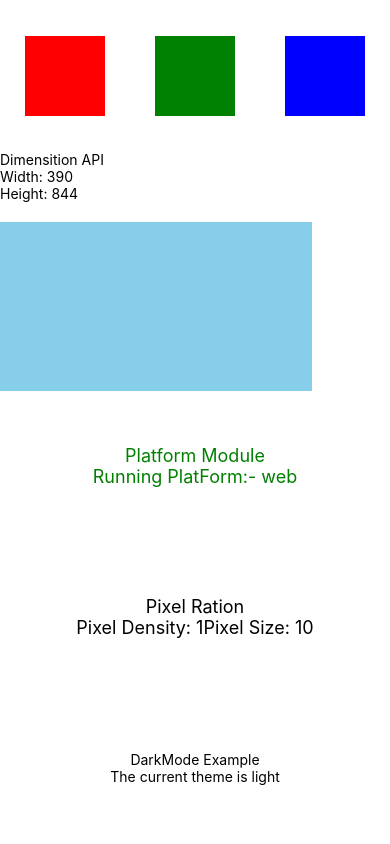
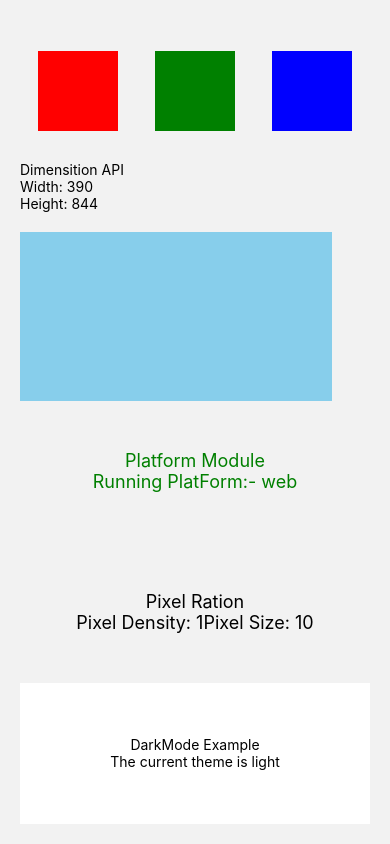
Before and after one commit to Ritesh-1703/React-Native, a React Native app in the folder Component_App/: screen / in a window 390 px wide. Built offline with nearby package versions, Linux system fonts and the light colour scheme.

Commit message:
Global Style Example

```diff
--- a/Component_App/App.tsx
+++ b/Component_App/App.tsx
@@ -16,9 +16,10 @@
 import PlatformExample from './src/ResponsiveDesign/PlatformModule';
 import PixelRatioExample from './src/ResponsiveDesign/PixelRatioEx';
 import DarkMode from './src/Theming/DarkMode';
+import { globalStyles } from './src/Styling/globleStyle';
 export default function App() {
   return (
-    <View style={styles.container}>
+    <View style={globalStyles.container}>
       {/* <Text>State Management</Text>
       <Counter /> */}
       {/* <Example />
--- /dev/null
+++ b/Component_App/src/Styling/globleStyle.js
@@ -0,0 +1,22 @@
+import { StyleSheet } from "react-native";
+
+export const globalStyles = StyleSheet.create({
+
+    container: {
+        flex: 1,
+        padding: 20,
+        backgroundColor: "#f2f2f2"
+    },
+
+    title: {
+        fontSize: 22,
+        fontWeight: "bold"
+    },
+
+    button: {
+        backgroundColor: "blue",
+        padding: 10,
+        borderRadius: 5
+    }
+
+});
```
